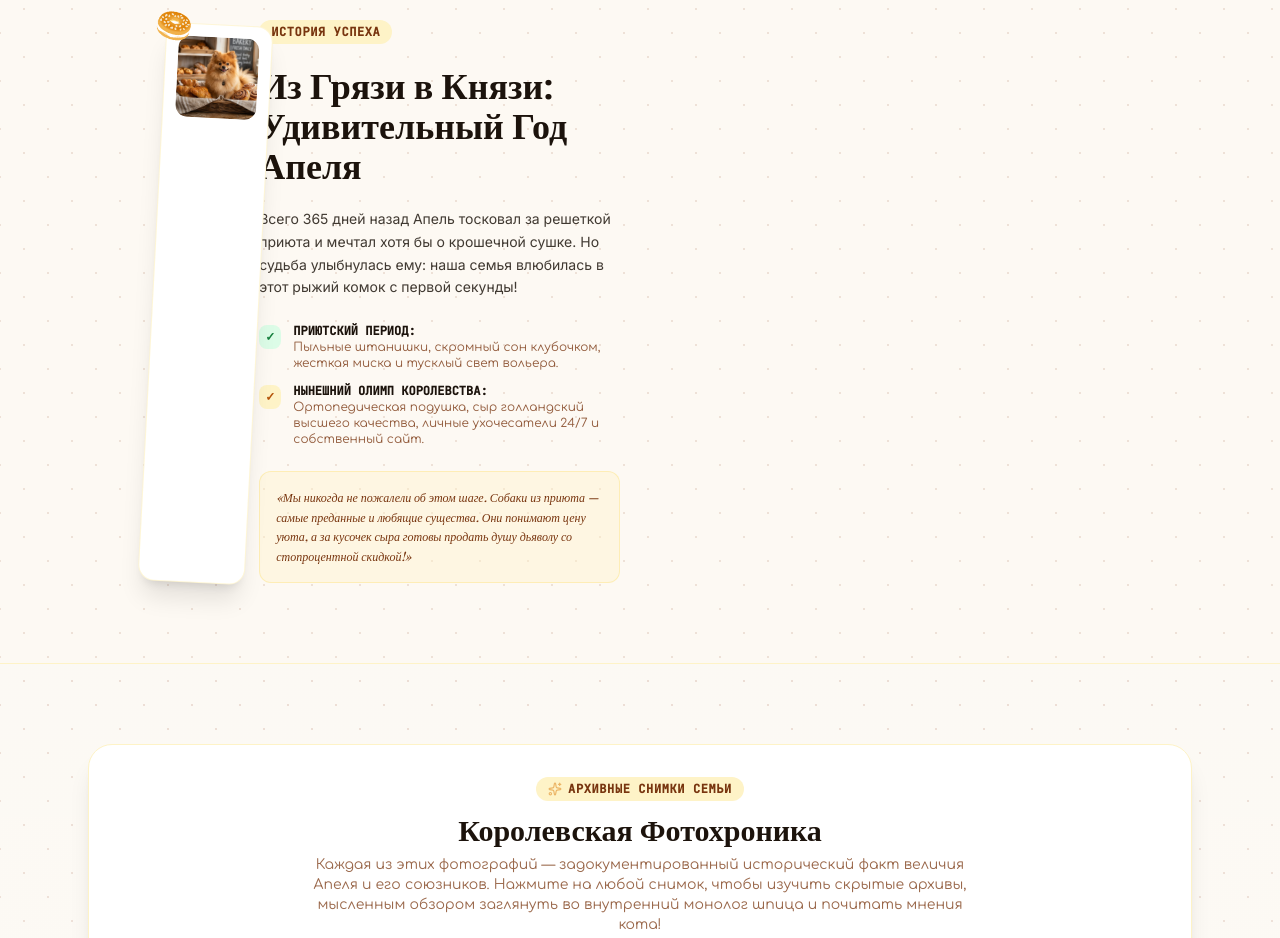
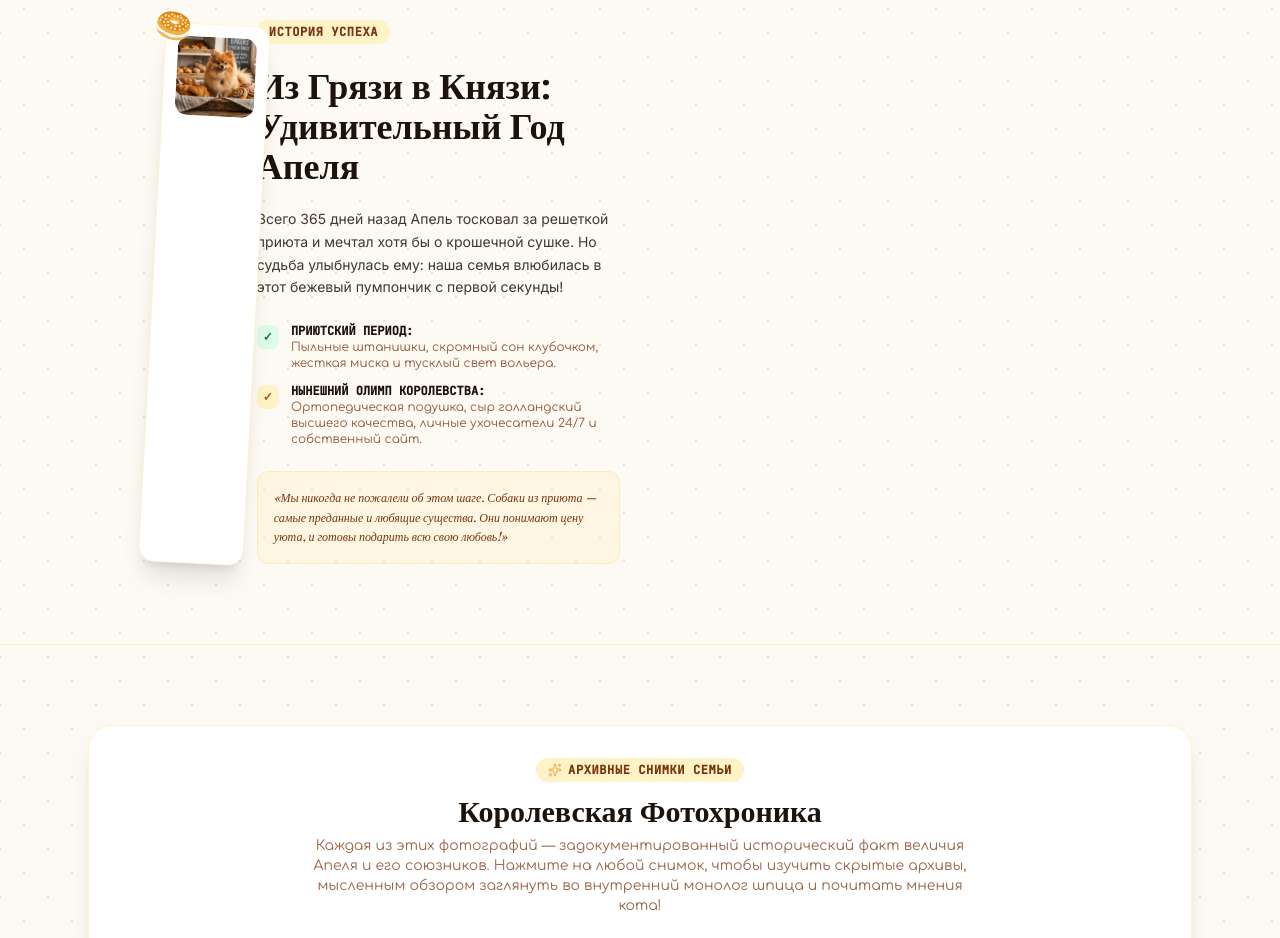
Before and after one commit to ss7732273ss-cyber/apel-new, a React app: page index.html in a window 1280 px wide. Shown: the part 879-1817 px from the top of the page. Built offline with nearby package versions, Linux system fonts and the light colour scheme; a web font is replaced by a local one.

Commit message:
Update index.html

```diff
--- a/index.html
+++ b/index.html
@@ -215,7 +215,7 @@
               Из Грязи в Князи: <br class="hidden md:inline"/>Удивительный Год Апеля
             </h2>
             <p class="text-sm text-[#2b231c]/90 leading-relaxed font-sans">
-              Всего 365 дней назад Апель тосковал за решеткой приюта и мечтал хотя бы о крошечной сушке. Но судьба улыбнулась ему: наша семья влюбилась в этот рыжий комок с первой секунды!
+              Всего 365 дней назад Апель тосковал за решеткой приюта и мечтал хотя бы о крошечной сушке. Но судьба улыбнулась ему: наша семья влюбилась в этот бежевый пумпончик с первой секунды!
             </p>
 
             <div class="space-y-3 font-display">
@@ -237,7 +237,7 @@
 
             <div class="bg-amber-100/40 p-4 border border-amber-200/50 rounded-xl">
               <p class="text-xs italic text-amber-900 leading-relaxed font-serif">
-                «Мы никогда не пожалели об этом шаге. Собаки из приюта — самые преданные и любящие существа. Они понимают цену уюта, а за кусочек сыра готовы продать душу дьяволу со стопроцентной скидкой!»
+                «Мы никогда не пожалели об этом шаге. Собаки из приюта — самые преданные и любящие существа. Они понимают цену уюта, и готовы подарить всю свою любовь!»
               </p>
             </div>
           </div>
@@ -387,7 +387,7 @@
             Внутрисемейная Коалиция
           </h3>
           <p class="text-sm text-amber-900/70 mt-2 font-display">
-            Апель живет в квартире не один. Его окружают преданные соратники и... крайне подозрительный серый авторитет. Познакомитесь с правящей кликой:
+            Апель живет в квартире не один. Его окружают преданные соратники и... крайне подозрительный чёрно-белый авторитет. Познакомитесь с правящей кликой:
           </p>
         </div>
 
```
